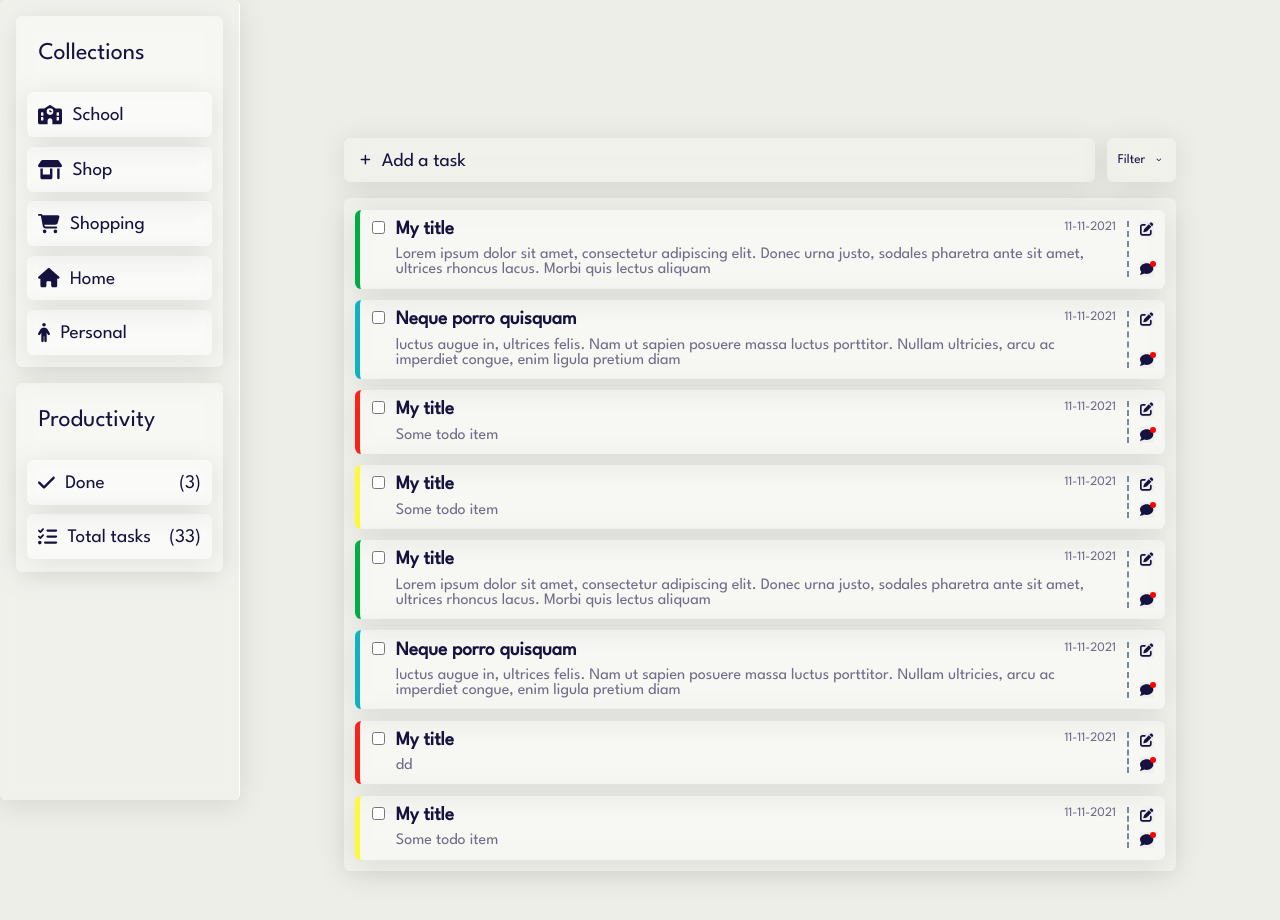
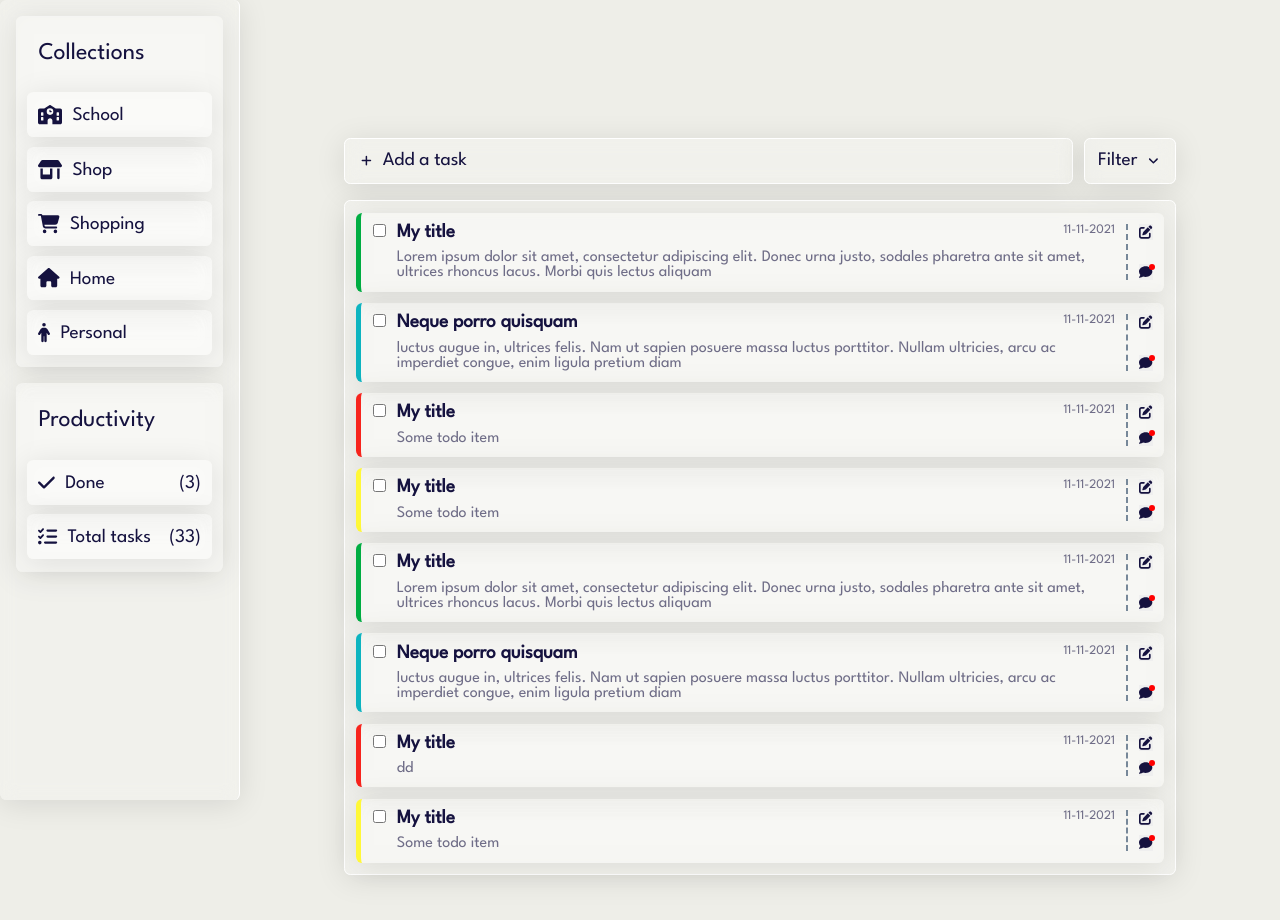
Before and after one commit to akunalic1/ToDo, a React (Create React App) app: page / in a window 1280 px wide. Shown: the top 920 px of the page. Built offline with nearby package versions, Linux system fonts and the light colour scheme; data requests are answered from the project's data file.

Commit message:
Toggle filter list

```diff
--- a/src/components/TodoWorkspace.jsx
+++ b/src/components/TodoWorkspace.jsx
@@ -11,9 +11,13 @@ import {
 
 const TodoWorkspace = ({ collection }) => {
   const [showAddTask, setShowAddTask] = useState(true);
+  const [showFilterList, setShowFilterList] = useState(false);
   const inputFieldsRef = createRef();
   const handleShowHideInputs = (e) => {
     setShowAddTask(!showAddTask);
+  };
+  const handleFilterList = (e) => {
+    setShowFilterList(!showFilterList);
   };
 
   const renderInputFields = () => {
@@ -32,6 +36,7 @@ const TodoWorkspace = ({ collection }) => {
           </button>
           <button
             className={`btn btn-filter glass ${!showAddTask ? "hide" : ""}`}
+            onClick={handleFilterList}
           >
             Filter
             <FontAwesomeIcon
@@ -39,6 +44,15 @@ const TodoWorkspace = ({ collection }) => {
               className="add-task-icon"
             ></FontAwesomeIcon>
           </button>
+          <div
+            className={`filter-options glass ${!showFilterList ? "hide" : ""}`}
+          >
+            <button className="option glass"> Completed</button>
+            <button className="option glass">Important</button>
+            <button className="option glass">Urgent</button>
+            <button className="option glass">Not priority</button>
+            <button className="option glass">Other</button>
+          </div>
         </div>
         <div className={`create-todo glass ${showAddTask ? "hide" : ""}`}>
           <div className="create-todo-top">
--- a/src/css/todoList.css
+++ b/src/css/todoList.css
@@ -4,4 +4,5 @@
   gap: 0.7rem;
   padding: 0.7rem;
   margin-bottom: 3rem;
+  border: 1px solid white;
 }
--- a/src/css/todoWorkspace.css
+++ b/src/css/todoWorkspace.css
@@ -51,12 +51,7 @@ input:focus {
 .fields-buttons {
   gap: 0.7rem;
   display: flex;
-}
-.btn-filter {
-  display: flex;
-  justify-content: center;
-  align-items: center;
-  gap: 0.5rem;
+  position: relative;
 }
 .create-status,
 .status-btns {
@@ -84,16 +79,37 @@ input:focus {
 .default {
   background-color: var(--default-blue);
 }
-.add-task-btn {
+.add-task-btn,
+.btn-filter {
   display: flex;
-  align-items: flex-end;
+  align-items: center;
   gap: 0.5rem;
   width: 100%;
   font-size: 1.2rem;
   padding: 0.8rem 0.8rem;
   text-align: left;
+  border: 1px solid white;
+}
+.btn-filter {
+  width: fit-content;
 }
 .add-task-icon {
   padding: 0.2rem;
   border-radius: 5px;
 }
+.filter-options {
+  position: absolute;
+  background-color: red;
+  display: flex;
+  flex-direction: column;
+  gap: 0.5rem;
+  right: 0;
+  top: 3.5rem;
+  z-index: 10;
+  padding: 0.7rem;
+  border: 1px solid white;
+}
+.option {
+  border: none;
+  padding: 0.5rem 1.3rem;
+}
```
